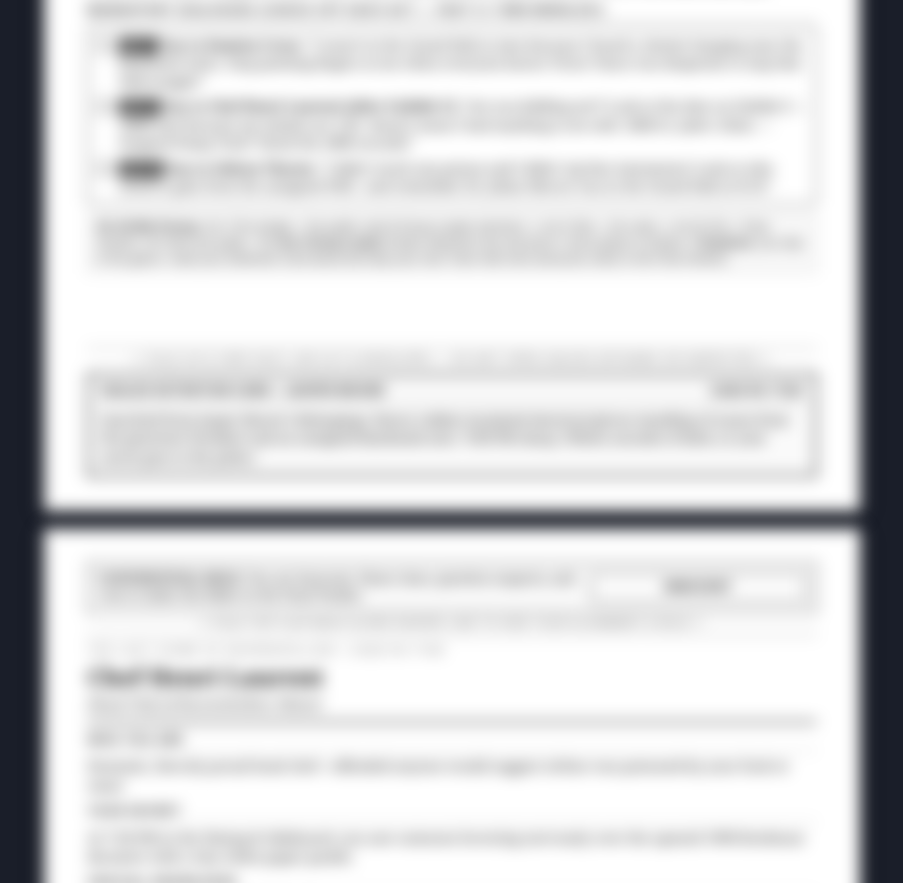
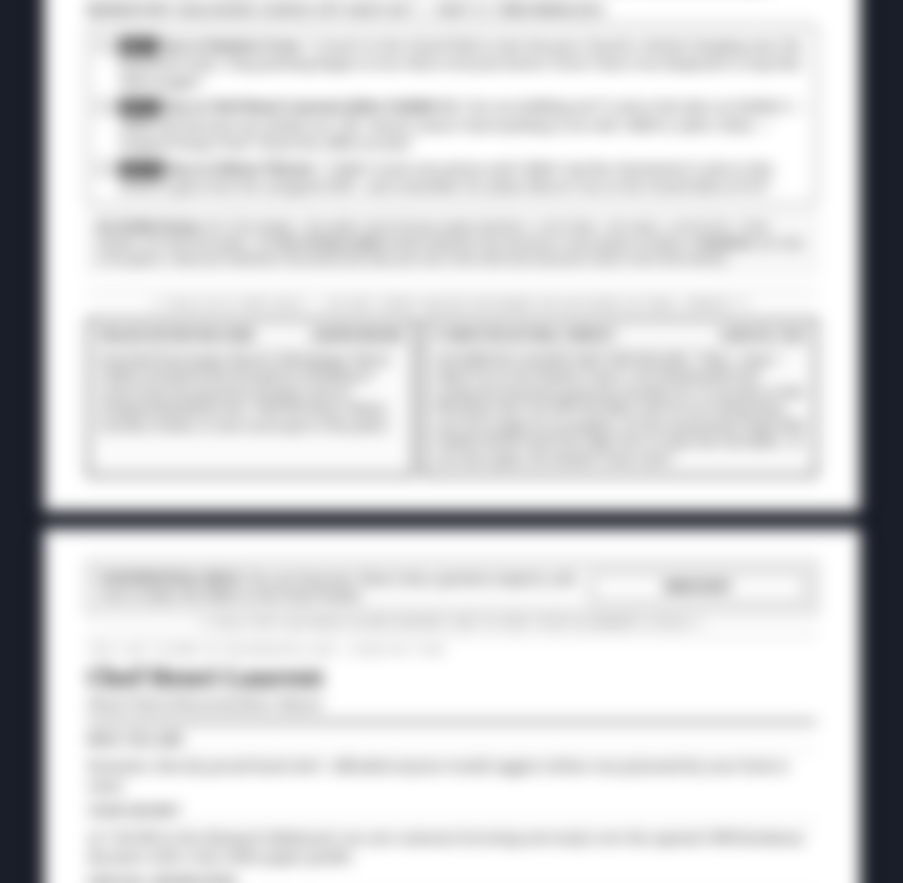
Before and after one commit to camyoung1234/murder-mystery, a plain HTML site: page print/complete-packet.html in a window 1280 px wide. Shown: the part 7803-8686 px from the top of the page, without its empty margins (188-1091 px from the left). Drawn offline with Linux system fonts and the light colour scheme.

Commit message:
Add Final Verdict accusation responses (confessions, accomplice sudden-death, innocence defenses)

```diff
--- a/assets/mystery-engine.js
+++ b/assets/mystery-engine.js
@@ -548,9 +548,34 @@
         killerBase, coreAccompliceBase, inspectorBase, witnessBase, wineSpikerBase, alibiWitnessBase, base
       });
 
+      // Final Verdict Accusation Response (Read aloud only if indicted in the Final Verdict)
+      let accusedResponse = "";
+      if (isKiller) {
+        const allyNames = accomplices.map(aid => BASE_CHARACTERS[aid - 1].name).join(" and ");
+        accusedResponse = `CONFESSION (YOU CAUGHT ME!): "Alright—you got me! I killed Arthur Vance. In 2008 I was behind '${killerBase.scandalTitle}', and I couldn't let his New Will open Archive Box #4. At 8:15 PM I rigged the Chronos Automaton to play his angry recording at 8:55 PM and smash the water carafe at 9:00 PM. I blackmailed ${coreAccompliceBase.name} to cut the lights at nine, and at 8:42 PM I handed Arthur ${deliveryWithArticle} laced with concentrated Aconite—he died alone at 8:48 PM. I used ${alibiWitnessBase.name} for my 8:55 PM alibi, and only slipped up at 9:01 PM when I claimed I smelled bitter-almond wine and saw his pale lips while he was face-down! My Shadow Team ${accomplices.length === 1 ? "ally was" : "allies were"} ${allyNames}."`;
+      } else if (isAccomplice) {
+        let helpDetail = "";
+        if (isCoreAcc) {
+          helpDetail = "I was blackmailed into cutting the basement generator breaker for 15 seconds at 9:00 PM sharp";
+        } else if (accomplices.indexOf(id) === 1) {
+          helpDetail = "I kept the upstairs gallery clear from 8:10 to 8:20 PM while the Automaton was rigged";
+        } else {
+          helpDetail = "I helped steer suspicion toward the wine and away from the 2008 Archive Box #4 trail";
+        }
+        accusedResponse = `ACCOMPLICE CAUGHT (NOT THE KILLER!): "Wait—stop! I admit I'm on the Shadow Team: ${helpDetail}. But I am NOT the killer, and I'm not ratting them out! You caught an accomplice, not the mastermind. Hold ONE Sudden-Death Final Vote right now to name the true killer—if you miss again, the Shadow Team wins!"`;
+      } else if (isWineSpiker) {
+        accusedResponse = `INNOCENT DEFENSE: "I am INNOCENT of murder! Yes, I put Chloral Hydrate—harmless sleeping powder—into the Bordeaux decanter at 7:58 PM so I could check the New Will. I was terrified I'd killed him until Exhibit F proved his wine glass was completely full and untouched! Arthur died at 8:48 PM from concentrated Aconite—not my sleeping powder!"`;
+      } else if (isInspector) {
+        accusedResponse = `INNOCENT DEFENSE: "I am INNOCENT! In 2008 I was ${base.ledger2008}—I have zero connection to '${killerBase.scandalTitle}'. Better yet, I brought the field chemistry kit that produced Exhibit F and proved Arthur died of Aconite! Why would the killer expose their own murder weapon?"`;
+      } else if (isWitness) {
+        accusedResponse = `INNOCENT DEFENSE: "I am INNOCENT! Check Exhibit E—in 2008 I was ${base.ledger2008}, with no Archive Box #4 motive. I poured the chamomile tea that sat untouched, saw the 8:48 PM watch, and watched the real killer hand Arthur ${deliveryWithArticle} at 8:42 PM!"`;
+      } else {
+        accusedResponse = `INNOCENT DEFENSE: "I am INNOCENT! Check Exhibit E—in 2008 I was ${base.ledger2008}, with zero connection to '${killerBase.scandalTitle}' or Archive Box #4. I had no concentrated Aconite, didn't touch the Chronos Automaton, and didn't cut the generator!"`;
+      }
+
       return {
         id, name: base.name, role, initials: base.initials,
-        team, badge, badgeClass, special, persona, secret, clue, detention, dialogues
+        team, badge, badgeClass, special, persona, secret, clue, detention, accusedResponse, dialogues
       };
     });
 
--- a/print/complete-packet.html
+++ b/print/complete-packet.html
@@ -277,21 +277,26 @@
       padding-top: 3px;
       margin-bottom: 6px;
     }
-    .detention-card { border: 2px solid #111; padding: 9px 12px; background: #fafafa; }
+    .sealed-grid {
+      display: grid;
+      grid-template-columns: 1fr 1.2fr;
+      gap: 8px;
+    }
+    .detention-card { border: 2px solid #111; padding: 8px 10px; background: #fafafa; }
     .detention-header {
       display: flex;
       justify-content: space-between;
       align-items: center;
       font-family: -apple-system, BlinkMacSystemFont, "Segoe UI", sans-serif;
-      font-size: 0.72rem;
+      font-size: 0.68rem;
       font-weight: 700;
       text-transform: uppercase;
-      letter-spacing: 0.08em;
+      letter-spacing: 0.06em;
       border-bottom: 1px solid #999;
-      padding-bottom: 4px;
-      margin-bottom: 6px;
+      padding-bottom: 3px;
+      margin-bottom: 5px;
     }
-    .detention-card p { font-size: 0.84rem; }
+    .detention-card p { font-size: 0.78rem; line-height: 1.32; }
 
     /* =====================================================================
        PART 2: EVIDENCE PACKET (Stylized Color OR Ink-Friendly B&W)
@@ -699,13 +704,22 @@
             </div>
 
             <div class="detention-wrapper">
-              <div class="cut-line">&#9986; FOLD UP &amp; TAPE SHUT (OR CUT &amp; ENVELOPE) — DO NOT OPEN UNLESS DETAINED OR INSPECTED &#9986;</div>
-              <div class="detention-card">
-                <div class="detention-header">
-                  <span>SEALED DETENTION CARD &bull; ${s.name}</span>
-                  <span>CASE ${sc.code}</span>
+              <div class="cut-line">&#9986; FOLD UP &amp; TAPE SHUT — DO NOT OPEN UNLESS DETAINED OR ACCUSED IN FINAL VERDICT &#9986;</div>
+              <div class="sealed-grid">
+                <div class="detention-card">
+                  <div class="detention-header">
+                    <span>SEALED DETENTION CARD</span>
+                    <span>${s.name}</span>
+                  </div>
+                  <p>${s.detention}</p>
                 </div>
-                <p>${s.detention}</p>
+                <div class="detention-card">
+                  <div class="detention-header">
+                    <span>IF INDICTED IN FINAL VERDICT</span>
+                    <span>CASE ${sc.code}</span>
+                  </div>
+                  <p>${s.accusedResponse}</p>
+                </div>
               </div>
             </div>
           </div>
```
Also changed, not shown: companion/index.html (+26 -5 lines), print/character-packets.html (+26 -12 lines), 1 other file.
